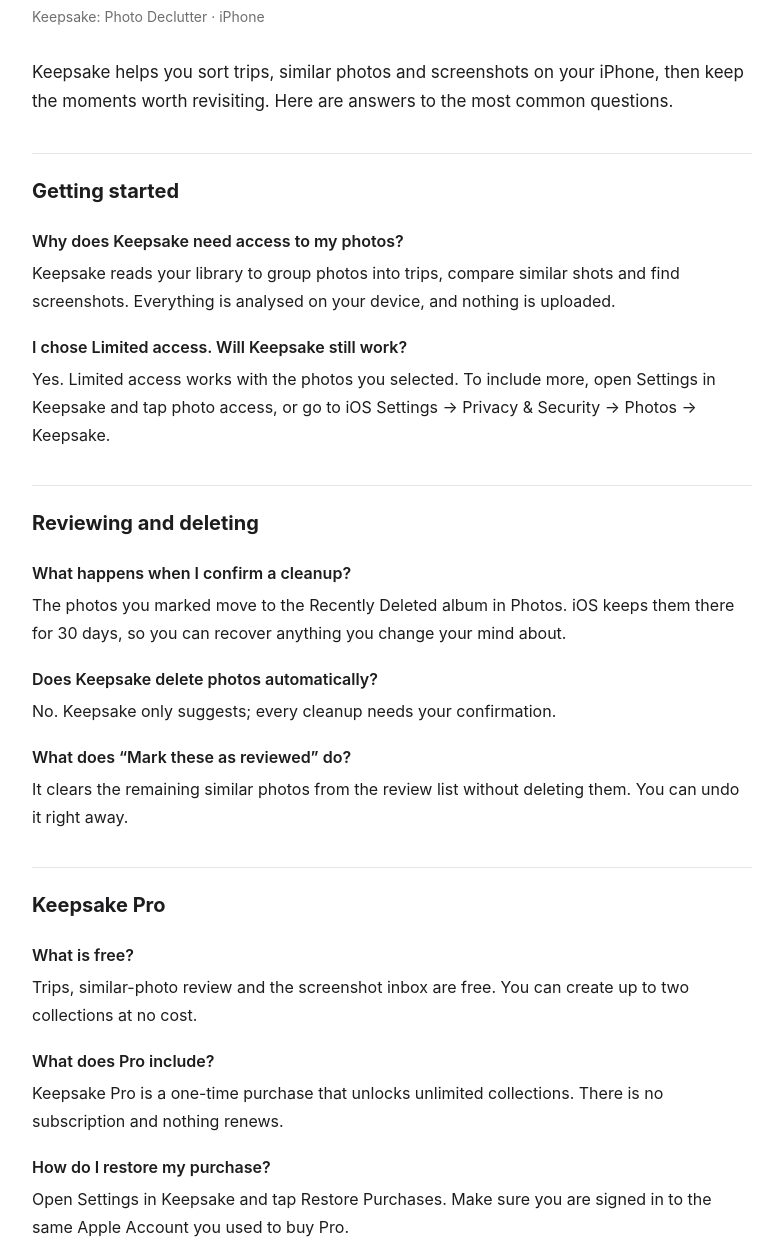
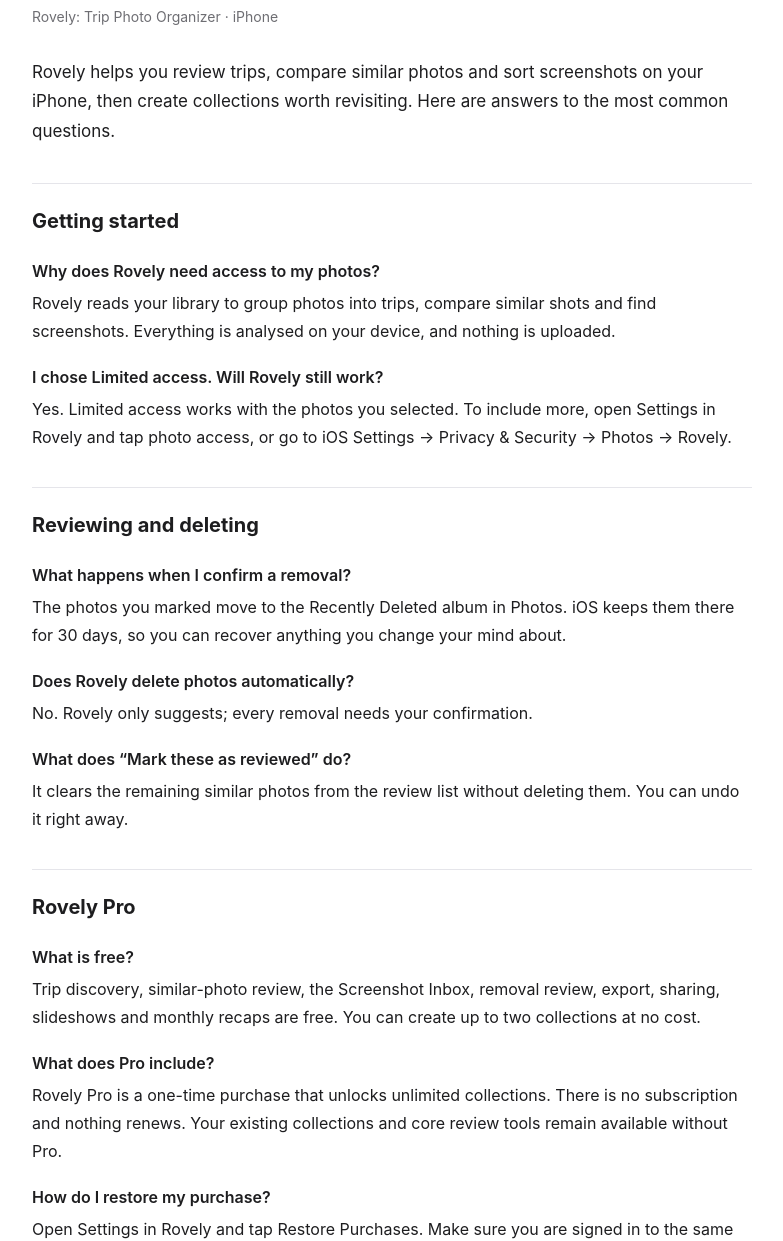
Before and after one commit to app111/privacy, a plain HTML site: page keepsake-support.html in a window 1280 px wide. Shown: the part 84-1325 px from the top of the page, without its empty margins (248-1031 px from the left). Drawn offline with Linux system fonts and the light colour scheme.

Commit message:
Rovely: update support page branding and features
Refresh the support page to match the Rovely name and current review, collection, privacy, and Pro behavior.

```diff
--- a/keepsake-support.html
+++ b/keepsake-support.html
@@ -3,7 +3,7 @@
 <head>
 <meta charset="UTF-8">
 <meta name="viewport" content="width=device-width, initial-scale=1">
-<title>Support — Keepsake</title>
+<title>Support — Rovely</title>
 <style>
   :root { --text: #1d1d1f; --sub: #6e6e73; --line: #e5e5ea; --accent: #2563eb; }
   * { box-sizing: border-box; }
@@ -25,47 +25,47 @@
 <body>
 <main>
   <h1>Support</h1>
-  <p class="meta">Keepsake: Photo Declutter · iPhone</p>
+  <p class="meta">Rovely: Trip Photo Organizer · iPhone</p>
 
-  <p class="lead">Keepsake helps you sort trips, similar photos and screenshots on your iPhone, then keep the moments worth revisiting. Here are answers to the most common questions.</p>
+  <p class="lead">Rovely helps you review trips, compare similar photos and sort screenshots on your iPhone, then create collections worth revisiting. Here are answers to the most common questions.</p>
 
   <h2>Getting started</h2>
   <dl>
-    <dt>Why does Keepsake need access to my photos?</dt>
-    <dd>Keepsake reads your library to group photos into trips, compare similar shots and find screenshots. Everything is analysed on your device, and nothing is uploaded.</dd>
+    <dt>Why does Rovely need access to my photos?</dt>
+    <dd>Rovely reads your library to group photos into trips, compare similar shots and find screenshots. Everything is analysed on your device, and nothing is uploaded.</dd>
 
-    <dt>I chose Limited access. Will Keepsake still work?</dt>
-    <dd>Yes. Limited access works with the photos you selected. To include more, open Settings in Keepsake and tap photo access, or go to iOS Settings → Privacy &amp; Security → Photos → Keepsake.</dd>
+    <dt>I chose Limited access. Will Rovely still work?</dt>
+    <dd>Yes. Limited access works with the photos you selected. To include more, open Settings in Rovely and tap photo access, or go to iOS Settings → Privacy &amp; Security → Photos → Rovely.</dd>
   </dl>
 
   <h2>Reviewing and deleting</h2>
   <dl>
-    <dt>What happens when I confirm a cleanup?</dt>
+    <dt>What happens when I confirm a removal?</dt>
     <dd>The photos you marked move to the Recently Deleted album in Photos. iOS keeps them there for 30 days, so you can recover anything you change your mind about.</dd>
 
-    <dt>Does Keepsake delete photos automatically?</dt>
-    <dd>No. Keepsake only suggests; every cleanup needs your confirmation.</dd>
+    <dt>Does Rovely delete photos automatically?</dt>
+    <dd>No. Rovely only suggests; every removal needs your confirmation.</dd>
 
     <dt>What does “Mark these as reviewed” do?</dt>
     <dd>It clears the remaining similar photos from the review list without deleting them. You can undo it right away.</dd>
   </dl>
 
-  <h2>Keepsake Pro</h2>
+  <h2>Rovely Pro</h2>
   <dl>
     <dt>What is free?</dt>
-    <dd>Trips, similar-photo review and the screenshot inbox are free. You can create up to two collections at no cost.</dd>
+    <dd>Trip discovery, similar-photo review, the Screenshot Inbox, removal review, export, sharing, slideshows and monthly recaps are free. You can create up to two collections at no cost.</dd>
 
     <dt>What does Pro include?</dt>
-    <dd>Keepsake Pro is a one-time purchase that unlocks unlimited collections. There is no subscription and nothing renews.</dd>
+    <dd>Rovely Pro is a one-time purchase that unlocks unlimited collections. There is no subscription and nothing renews. Your existing collections and core review tools remain available without Pro.</dd>
 
     <dt>How do I restore my purchase?</dt>
-    <dd>Open Settings in Keepsake and tap Restore Purchases. Make sure you are signed in to the same Apple Account you used to buy Pro.</dd>
+    <dd>Open Settings in Rovely and tap Restore Purchases. Make sure you are signed in to the same Apple Account you used to buy Pro.</dd>
   </dl>
 
   <h2>Privacy</h2>
   <dl>
     <dt>Do I need an account?</dt>
-    <dd>No. Keepsake has no sign-in, no cloud library and no analytics.</dd>
+    <dd>No. Rovely has no sign-in, no cloud library and no analytics.</dd>
 
     <dt>Are my photos uploaded?</dt>
     <dd>Never. All analysis stays on your iPhone. See the <a href="keepsake-privacy.html">Privacy Policy</a> for details.</dd>
@@ -74,7 +74,7 @@
   <h2>Contact</h2>
   <p>Still stuck? Email <a href="mailto:niuniugede@gmail.com">niuniugede@gmail.com</a> and include your iPhone model and iOS version.</p>
 
-  <footer>© 2026 Keepsake. All rights reserved.</footer>
+  <footer>© 2026 Rovely. All rights reserved.</footer>
 </main>
 </body>
 </html>
```
